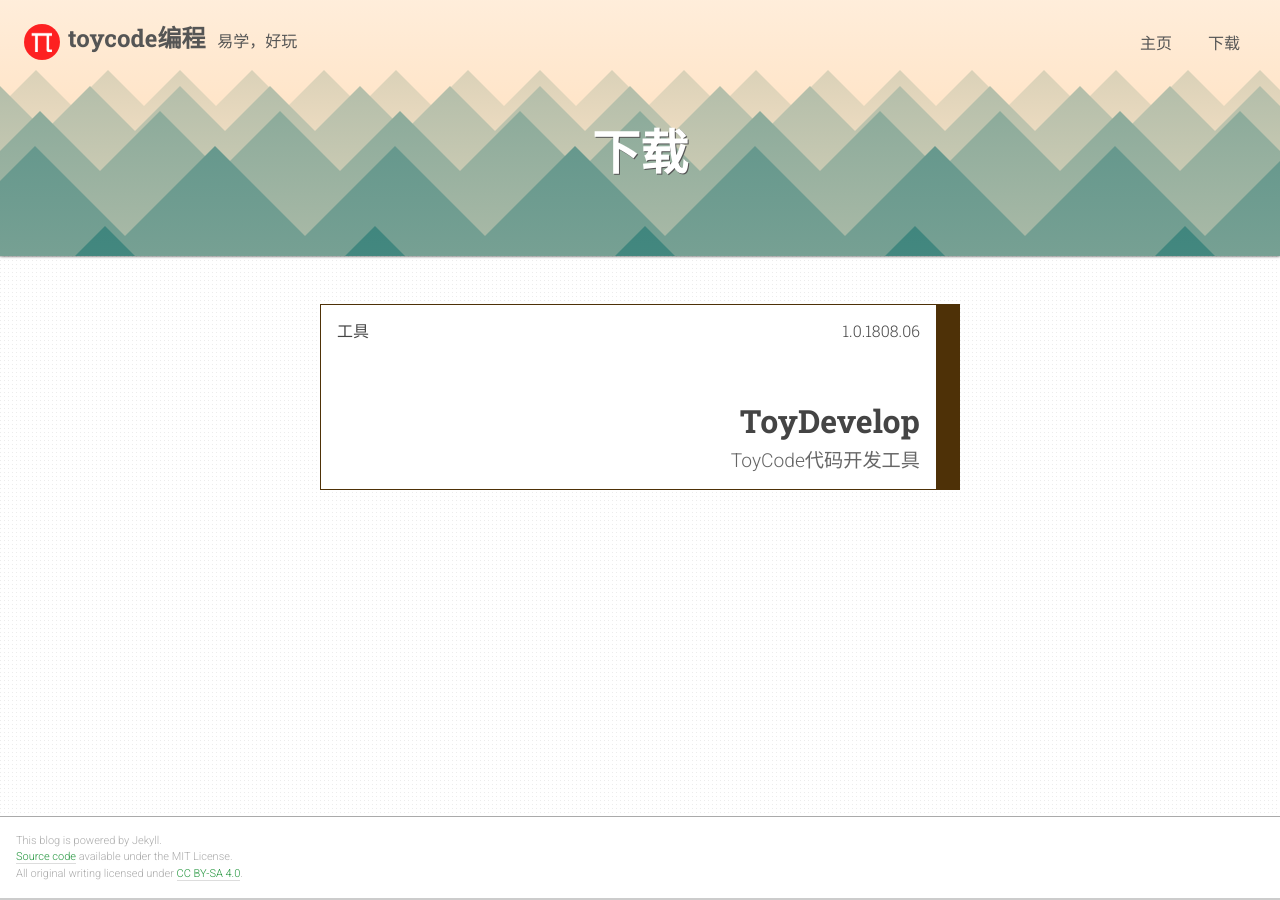
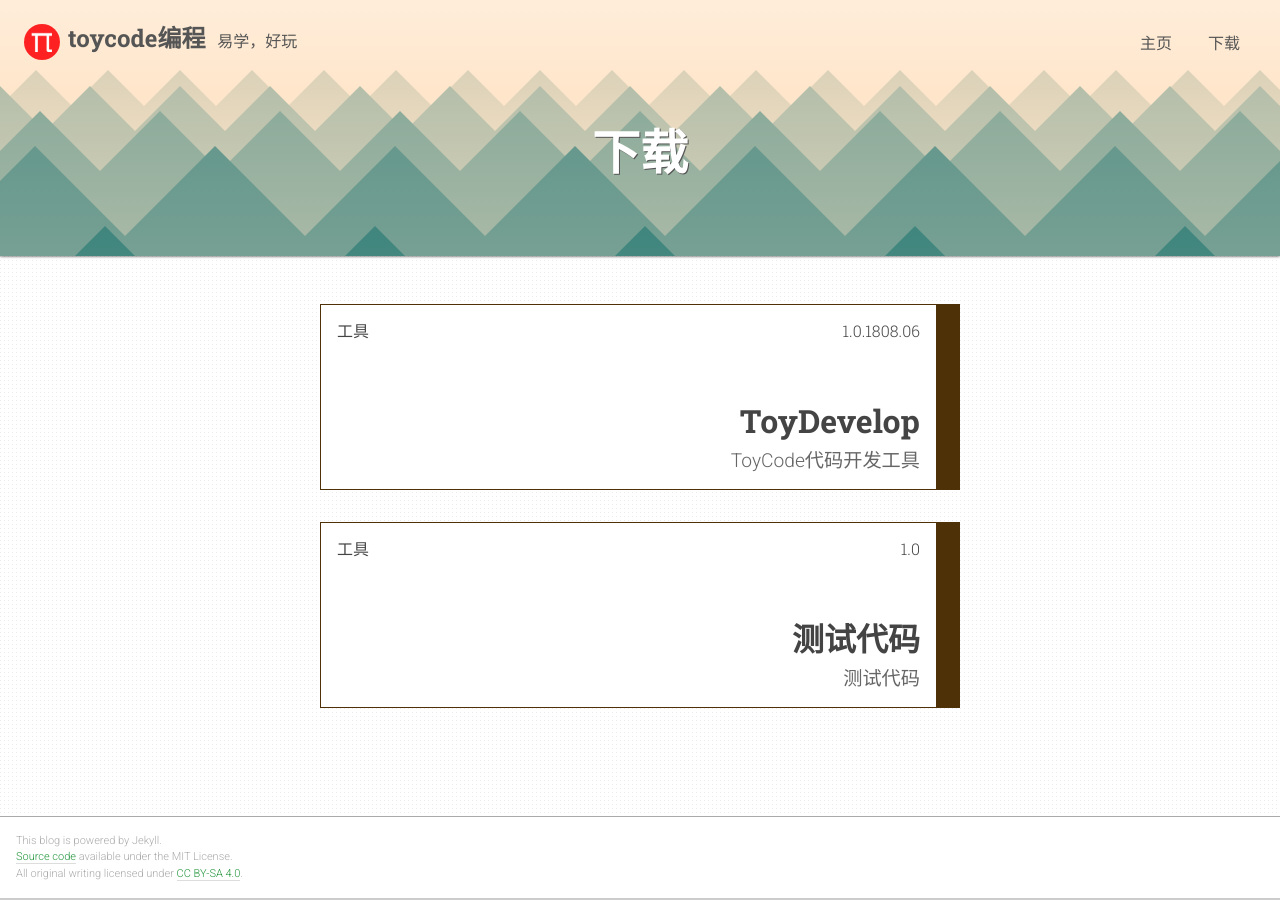
Before and after one commit to toycode/Web, a Jekyll site: the page built from projects.html, in a window 1280 px wide. Built offline with Jekyll 4.4.1, drawn with Linux system fonts in a browser that asks for light colours.

Commit message:
Update _config.yml

```diff
--- a/_config.yml
+++ b/_config.yml
@@ -29,6 +29,11 @@ projects:
     teaser: ToyCode代码开发工具
     url: https://github.com/toycode/ToyDevelop/raw/master/ToyDevelopRelease.zip
     role: 1.0.1808.06
+    category: 工具
+  - title: 测试代码
+    teaser: 测试代码
+    url: https://github.com/toycode/ToyDevelop/raw/master/TestCode.zip
+    role: 1.0
     category: 工具
 #  - title: ToyPlay
 #    teaser: ToyCode程序运行器
```
